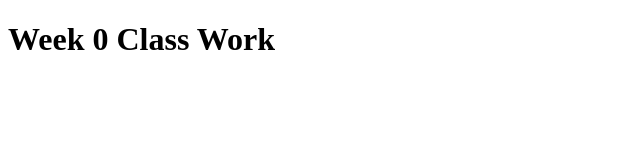
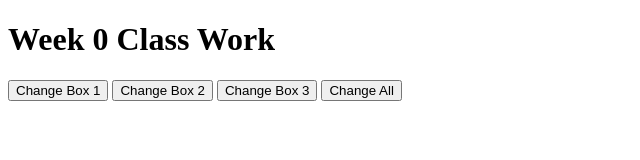
Before and after one commit to acarusillo/TCPFall2023_CodingChallenge, a plain HTML site: page index.html in a window 1280 px wide. Shown: the whole page, without its empty margins (0-640 px from the left). Drawn offline with Linux system fonts and the light colour scheme.

Commit message:
html is updated

```diff
--- a/index.html
+++ b/index.html
@@ -17,10 +17,15 @@
 
         <div class="container">
             <div class="box" id="box1"></div>
+            <div class="box" id="box2"></div>
+            <div class="box" id="box3"></div>
+        </div>
 
-            <div class="box" id="box2"></div>
-
-            <div class="box" id="box3"></div>
+        <div class="buttons">
+            <button id="changeBox1">Change Box 1</button>
+            <button id="changeBox2">Change Box 2</button>
+            <button id="changeBox3">Change Box 3</button>
+            <button id="changeAll">Change All</button>
         </div>
 
 
```
